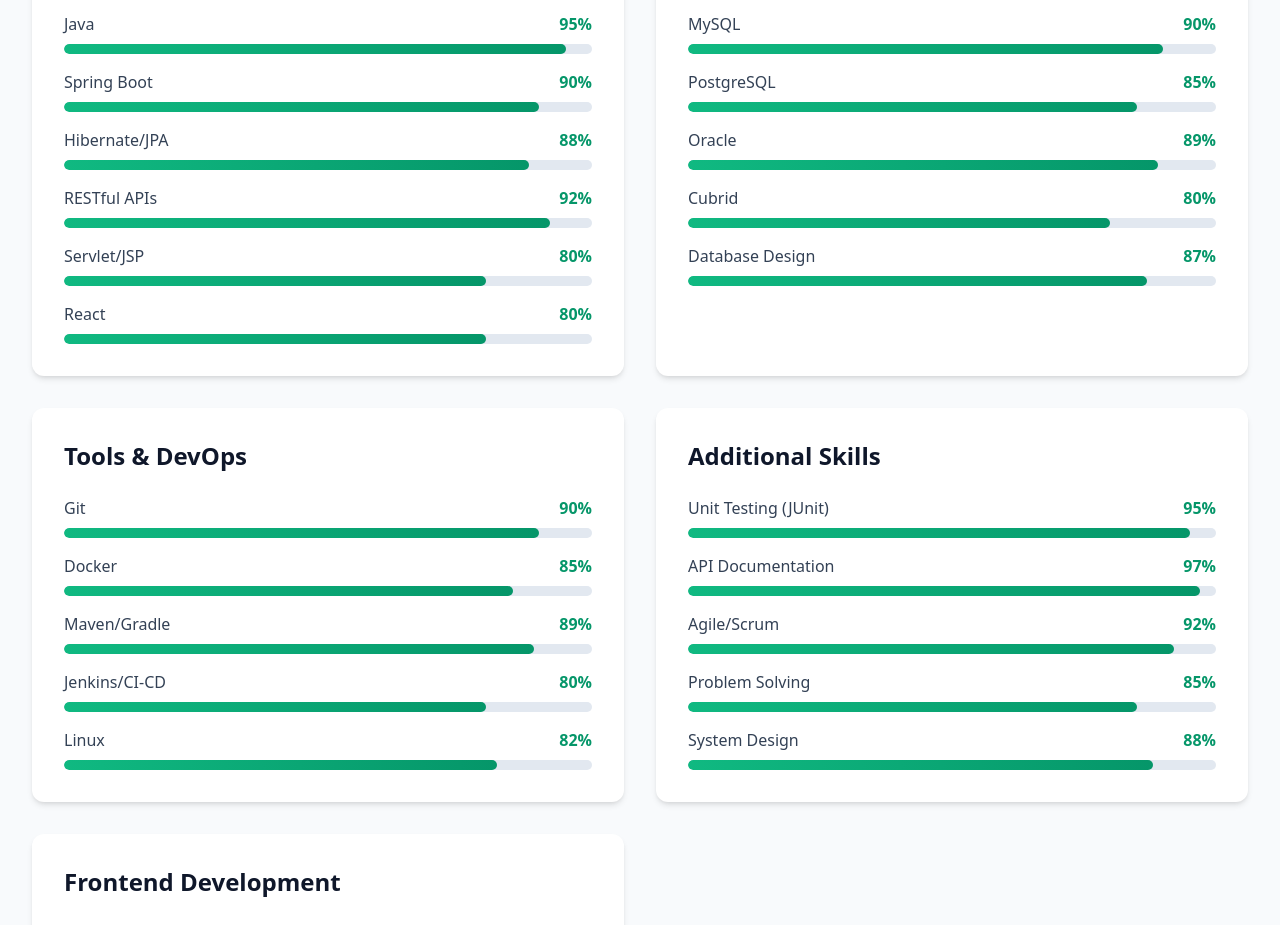
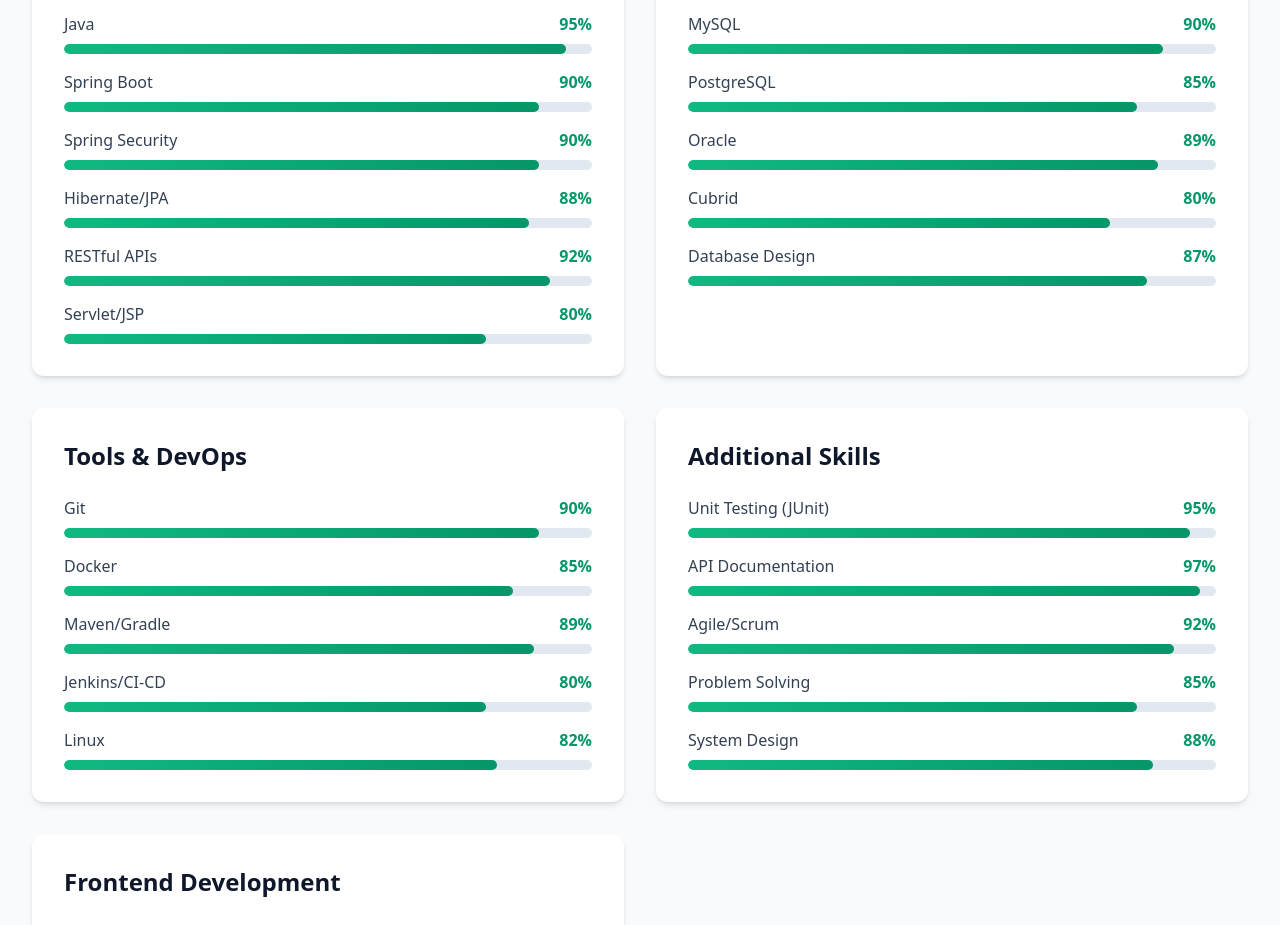
Before and after one commit to gromcheetos/portfolio, a React (Vite) app: page / in a window 1280 px wide. Shown: the part 1920-2845 px from the top of the page. Built offline with nearby package versions, Linux system fonts and the light colour scheme.

Commit message:
Update skills.ts

```diff
--- a/src/data/skills.ts
+++ b/src/data/skills.ts
@@ -28,6 +28,10 @@ export const skillCategories: Skills[] = [
               nameKo: '스프링 부트',
               level: 90
             },
+            { nameEn: 'Spring Security',
+              nameKo: '스프링 시큐어리티',
+              level: 90
+            },
             {
               nameEn: 'Hibernate/JPA',
               level: 88
@@ -37,9 +41,6 @@ export const skillCategories: Skills[] = [
               level: 92,
             },
             { nameEn: 'Servlet/JSP',
-              level: 80
-            },
-            { nameEn: 'React',
               level: 80
             }
         ],
```
